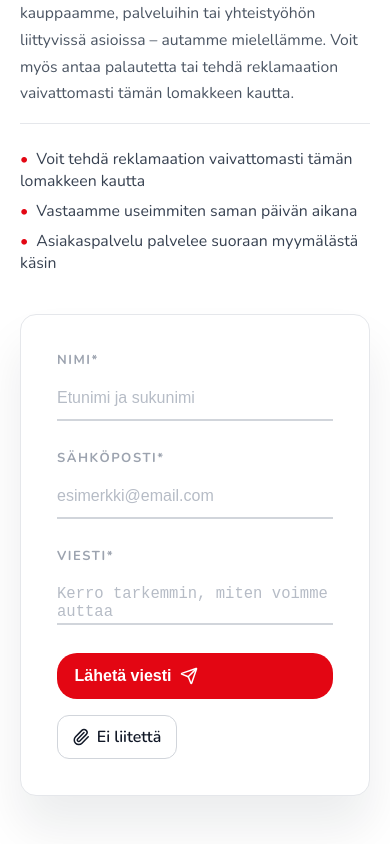
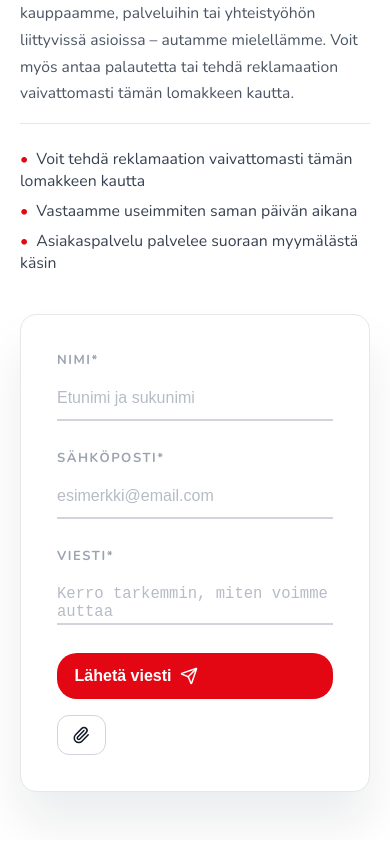
Before and after one commit to Agrinsadon/yalla-kauppa, a Next.js app: page /tarjoukset in a window 390 px wide. Shown: the part 1035-1879 px from the top of the page. Built offline with nearby package versions, Linux system fonts and the light colour scheme; no server answers; the database is empty.

Commit message:
added more responsivness to hero section and adjusted file input clear button logic in contact form component

```diff
--- a/src/app/globals.css
+++ b/src/app/globals.css
@@ -19,6 +19,7 @@ body {
   font-family: var(--font-nunito), -apple-system, BlinkMacSystemFont, 'Segoe UI', sans-serif;
   -webkit-font-smoothing: antialiased;
   -moz-osx-font-smoothing: grayscale;
+
 }
 
 * {
--- a/src/app/hallinta/uusi-tarjous/page.module.css
+++ b/src/app/hallinta/uusi-tarjous/page.module.css
@@ -1,7 +1,7 @@
 .wrapper {
   max-width: 960px;
   margin: 0 auto;
-  padding: 4rem 2rem 6rem;
+  padding: 100px 2rem 6rem;
   display: flex;
   flex-direction: column;
   gap: 2rem;
@@ -255,6 +255,6 @@
 
 @media (max-width: 640px) {
   .wrapper {
-    padding: 3rem 1.25rem 4rem;
+    padding: 100px 0.5rem 4rem;
   }
 }
--- a/src/app/tarjoukset/page.module.css
+++ b/src/app/tarjoukset/page.module.css
@@ -385,9 +385,6 @@
 
 .highlightValue {
   font-size: 1rem;
-  font-weight: 700;
-  margin: 0 0 0.25rem;
-  color: #111111;
 }
 
 .highlightLabel {
--- a/src/components/ContactFormClient.tsx
+++ b/src/components/ContactFormClient.tsx
@@ -24,7 +24,7 @@ function SubmitButton() {
 
 export default function ContactFormClient({ action }: ContactFormClientProps) {
   const [state, formAction] = useActionState(action, initialState);
-  const [fileLabel, setFileLabel] = useState<string>('Ei liitettä');
+  const [fileLabel, setFileLabel] = useState<string>('');
 
   return (
     <form className={styles.form} action={formAction} encType="multipart/form-data">
@@ -80,17 +80,17 @@ export default function ContactFormClient({ action }: ContactFormClientProps) {
             className={styles.hiddenFile}
             onChange={(e) => {
               const file = e.target.files?.[0];
-              setFileLabel(file ? file.name : 'Ei liitettä');
+              setFileLabel(file ? file.name : '');
             }}
           />
-          {fileLabel !== 'Ei liitettä' && (
+          {fileLabel !== '' && (
             <button
               type="button"
               className={styles.clearFileButton}
               onClick={() => {
                 const input = document.getElementById('contact-attachment') as HTMLInputElement | null;
                 if (input) input.value = '';
-                setFileLabel('Ei liitettä');
+                setFileLabel('');
               }}
               aria-label="Poista liite"
             >
--- a/src/components/Hero.module.css
+++ b/src/components/Hero.module.css
@@ -1,11 +1,9 @@
 .hero {
-  background-color: #ffffff;
-  min-height: calc(100vh - 80px);
+  background: linear-gradient(to top, rgba(255, 255, 255, 0) 0%, rgba(255, 245, 245, 1) 65%, rgba(255, 228, 228, 1) 100%);
+  min-height: calc(118vh - 80px);
   display: flex;
   align-items: center;
-  padding: 4rem 0;
 }
-
 .container {
   max-width: 1280px;
   margin: 0 auto;
```
